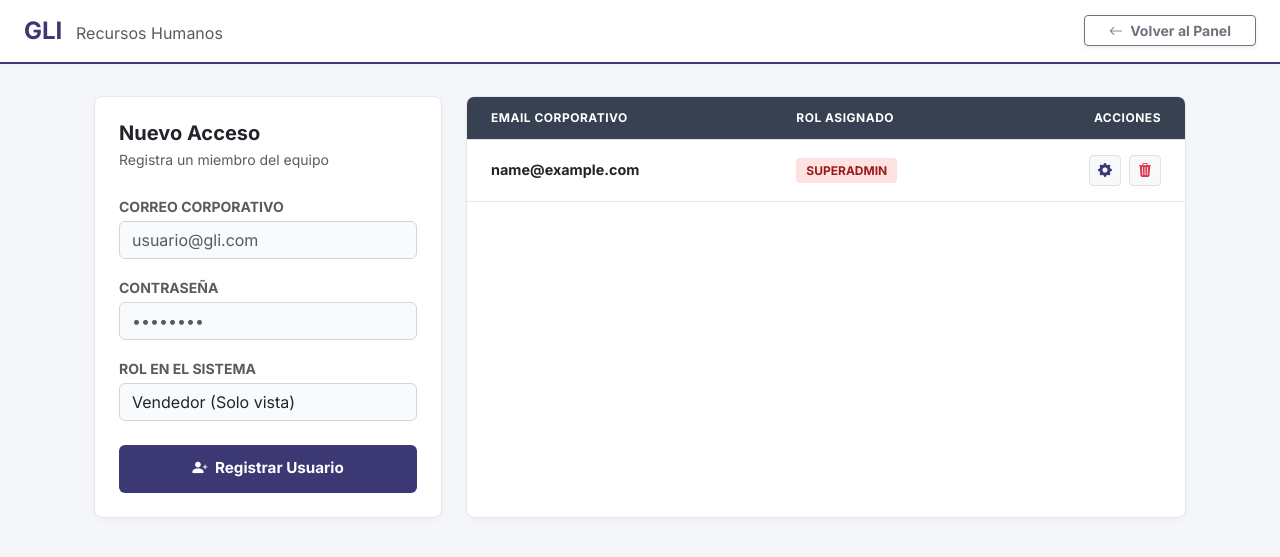
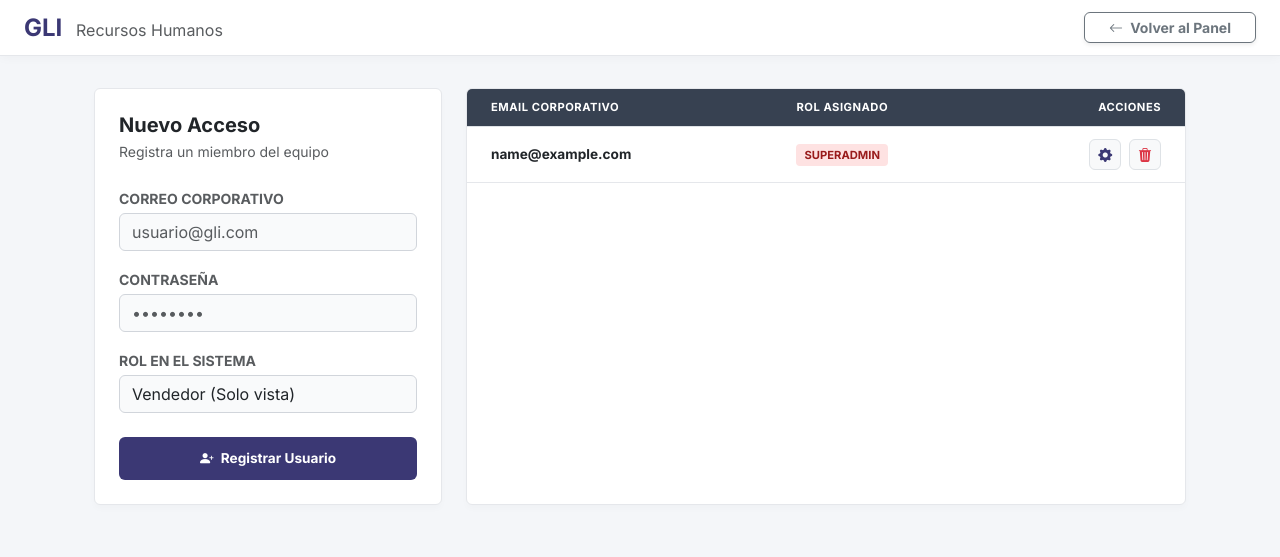
Before and after one commit to GrupoLinrosInterinsumos/gli_precios, a Flask app: template templates/superadmin.html in a window 1280 px wide. Shown: the top 557 px of the page. Run offline with Flask 3, Linux system fonts and the light colour scheme; the template is opened without the code that fills it: values that come from a table or form of the project are taken from there, others are empty; tables that the repository leaves empty hold one stand-in row (values such as "Sample post").

Commit message:
Update superadmin.html

```diff
--- a/templates/superadmin.html
+++ b/templates/superadmin.html
@@ -11,25 +11,25 @@
     <style>
         :root { --primary-color: #3b3874; --bg-color: #f4f6f9; }
         body { background-color: var(--bg-color); font-family: 'Inter', sans-serif; overflow-x: hidden; }
-        .navbar-custom { background: #ffffff; border-bottom: 2px solid var(--primary-color); padding: 0.8rem 1.5rem; box-shadow: 0 2px 10px rgba(0,0,0,0.03); }
-        .card-custom { border: 1px solid #e5e7eb; border-radius: 8px; box-shadow: 0 4px 6px rgba(0,0,0,0.02); background: #fff; }
-        .btn-primary-custom { background: var(--primary-color); border: none; padding: 0.8rem; border-radius: 6px; font-weight: 700; color: white; transition: 0.2s; width: 100%; font-size: 0.95rem; }
+        .navbar-custom { background: #ffffff; border-bottom: 1px solid #e5e7eb; padding: 0.6rem 1.5rem; box-shadow: 0 2px 10px rgba(0,0,0,0.03); }
+        .card-custom { border: 1px solid #e5e7eb; border-radius: 6px; box-shadow: 0 4px 6px rgba(0,0,0,0.02); background: #fff; }
+        .btn-primary-custom { background: var(--primary-color); border: none; padding: 0.7rem; border-radius: 6px; font-weight: 700; color: white; transition: 0.2s; width: 100%; font-size: 0.85rem; }
         .btn-primary-custom:hover { background: #2a2852; color: white; }
 
         .form-control, .form-select { border-radius: 6px; border: 1px solid #d1d5db; background: #f9fafb;}
         .form-control:focus, .form-select:focus { border-color: var(--primary-color); box-shadow: 0 0 0 3px rgba(59, 56, 116, 0.1); background: #ffffff;}
 
-        .table-users { font-size: 0.9rem; }
-        .table-users th { background: #374151; color: #ffffff; text-transform: uppercase; font-size: 0.75rem; padding: 12px; font-weight: 700; letter-spacing: 0.5px;}
-        .table-users td { vertical-align: middle; padding: 15px 12px; border-bottom: 1px solid #e5e7eb; }
-        .badge-role { font-size: 0.75rem; padding: 5px 10px; border-radius: 4px; font-weight: 700; }
+        .table-users { font-size: 0.85rem; }
+        .table-users th { background: #374151; color: #ffffff; text-transform: uppercase; font-size: 0.7rem; padding: 10px; font-weight: 700; letter-spacing: 0.5px;}
+        .table-users td { vertical-align: middle; padding: 12px 10px; border-bottom: 1px solid #e5e7eb; }
+        .badge-role { font-size: 0.7rem; padding: 4px 8px; border-radius: 4px; font-weight: 700; }
     </style>
 </head>
 <body>
 
 <nav class="navbar-custom d-flex justify-content-between align-items-center sticky-top mb-4">
     <div class="fw-bold fs-4" style="color: var(--primary-color);">GLI <span class="fs-6 text-muted fw-normal ms-2">Recursos Humanos</span></div>
-    <a href="/admin" class="btn btn-outline-secondary btn-sm px-4 fw-bold shadow-sm">
+    <a href="/admin" class="btn btn-outline-secondary btn-sm rounded px-4 fw-bold shadow-sm">
         <i class="bi bi-arrow-left me-1"></i> Volver al Panel
     </a>
 </nav>
@@ -86,11 +86,11 @@
                                 {% else %}<span class="badge-role" style="background:#fee2e2; color:#991b1b;">SUPERADMIN</span>{% endif %}
                             </td>
                             <td class="text-end pe-4">
-                                <button onclick="abrirModalEdicion({{ u.id }}, '{{ u.email }}', '{{ u.role }}')" class="btn btn-sm btn-light border" title="Editar Rol y Clave">
+                                <button onclick="abrirModalEdicion({{ u.id }}, '{{ u.email }}', '{{ u.role }}')" class="btn btn-sm btn-light border rounded" title="Editar Rol y Clave">
                                     <i class="bi bi-gear-fill" style="color:var(--primary-color);"></i>
                                 </button>
                                 {% if u.id != current_user.id %}
-                                <button onclick="eliminarUsuario({{ u.id }}, '{{ u.email }}')" class="btn btn-sm btn-light border ms-1" title="Revocar Acceso">
+                                <button onclick="eliminarUsuario({{ u.id }}, '{{ u.email }}')" class="btn btn-sm btn-light border ms-1 rounded" title="Revocar Acceso">
                                     <i class="bi bi-trash3-fill text-danger"></i>
                                 </button>
                                 {% else %}
@@ -108,7 +108,7 @@
 
 <div class="modal fade" id="modalEditarUsuario" tabindex="-1">
     <div class="modal-dialog modal-dialog-centered">
-        <div class="modal-content border-0 shadow-lg">
+        <div class="modal-content border-0 shadow-lg rounded">
             <div class="modal-header" style="background: #374151; color: white;">
                 <h6 class="modal-title fw-bold"><i class="bi bi-gear-fill me-2"></i>Editar Usuario</h6>
                 <button type="button" class="btn-close btn-close-white" data-bs-dismiss="modal"></button>
@@ -135,8 +135,8 @@
                 </div>
             </div>
             <div class="modal-footer border-0 bg-light">
-                <button type="button" class="btn btn-secondary px-4 fw-bold" data-bs-dismiss="modal">Cancelar</button>
-                <button type="button" class="btn btn-primary px-4 fw-bold" style="background: var(--primary-color); border:none;" onclick="guardarEdicionUsuario()">Guardar Cambios</button>
+                <button type="button" class="btn btn-secondary btn-sm rounded px-3 fw-bold" data-bs-dismiss="modal">Cancelar</button>
+                <button type="button" class="btn btn-primary btn-sm rounded px-4 fw-bold" style="background: var(--primary-color); border:none;" onclick="guardarEdicionUsuario()">Guardar Cambios</button>
             </div>
         </div>
     </div>
```
